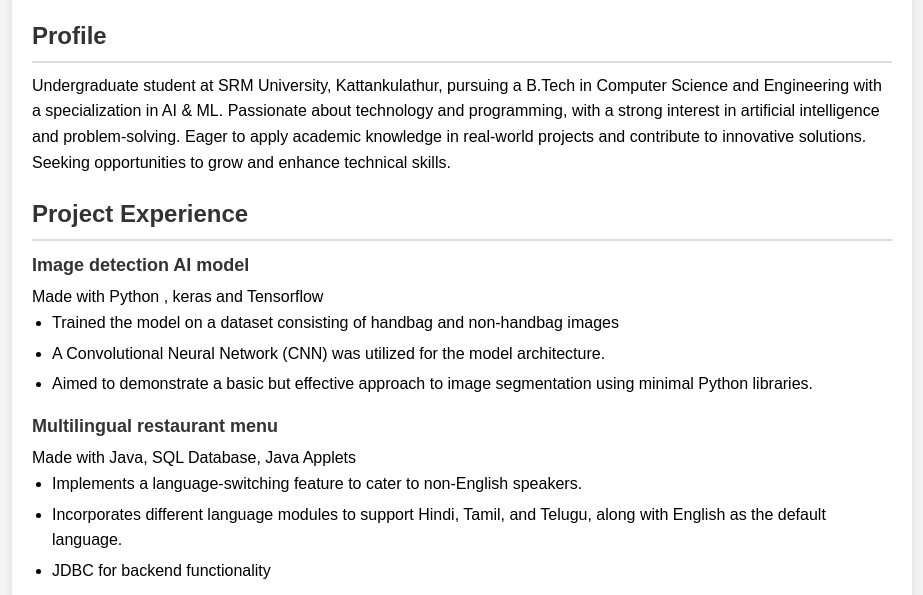
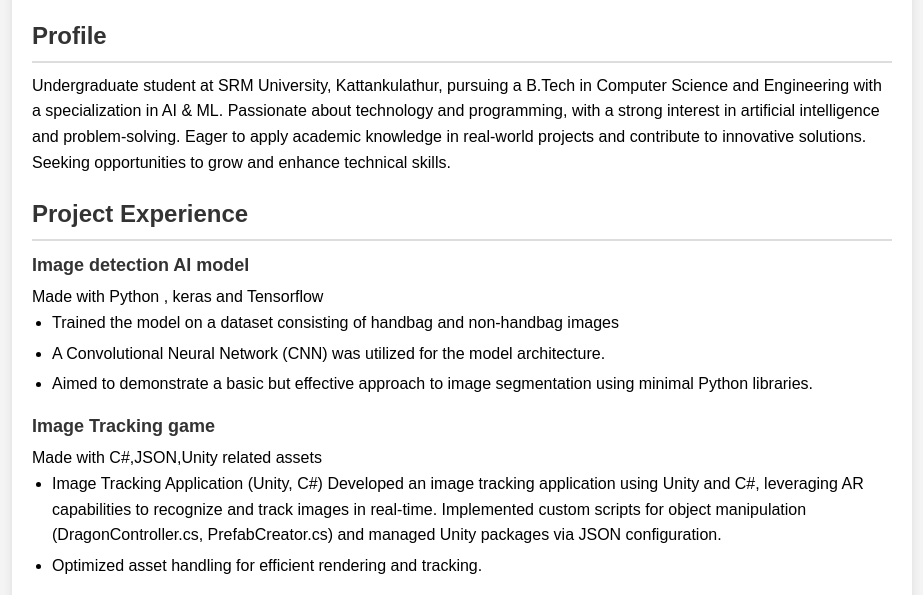
Before and after one commit to ansh-jha2006/portfolio1, a plain HTML site: page design.html in a window 1280 px wide. Shown: the part 161-756 px from the top of the page, without its empty margins (178-1101 px from the left). Drawn offline with Linux system fonts and the light colour scheme.

Commit message:
Update design.html

```diff
--- a/design.html
+++ b/design.html
@@ -36,12 +36,11 @@
                 </ul>
             </div>
             <div class="job">
-                <h3>Multilingual restaurant menu</h3>
-                <p>Made with Java, SQL Database, Java Applets</p>
+                <h3>Image Tracking game</h3>
+                <p>Made with C#,JSON,Unity related assets</p>
                 <ul>
-                    <li>Implements a language-switching feature to cater to non-English speakers.</li>
-                    <li>Incorporates different language modules to support Hindi, Tamil, and Telugu, along with English as the default language.</li>
-                    <li>JDBC for backend functionality</li>
+                    <li>Image Tracking Application (Unity, C#) Developed an image tracking application using Unity and C#, leveraging AR capabilities to recognize and track images in real-time. Implemented custom scripts for object manipulation (DragonController.cs, PrefabCreator.cs) and managed Unity packages via JSON configuration.</li>
+                    <li>Optimized asset handling for efficient rendering and tracking.</li>
                 </ul>
             </div>
         </section>
```
